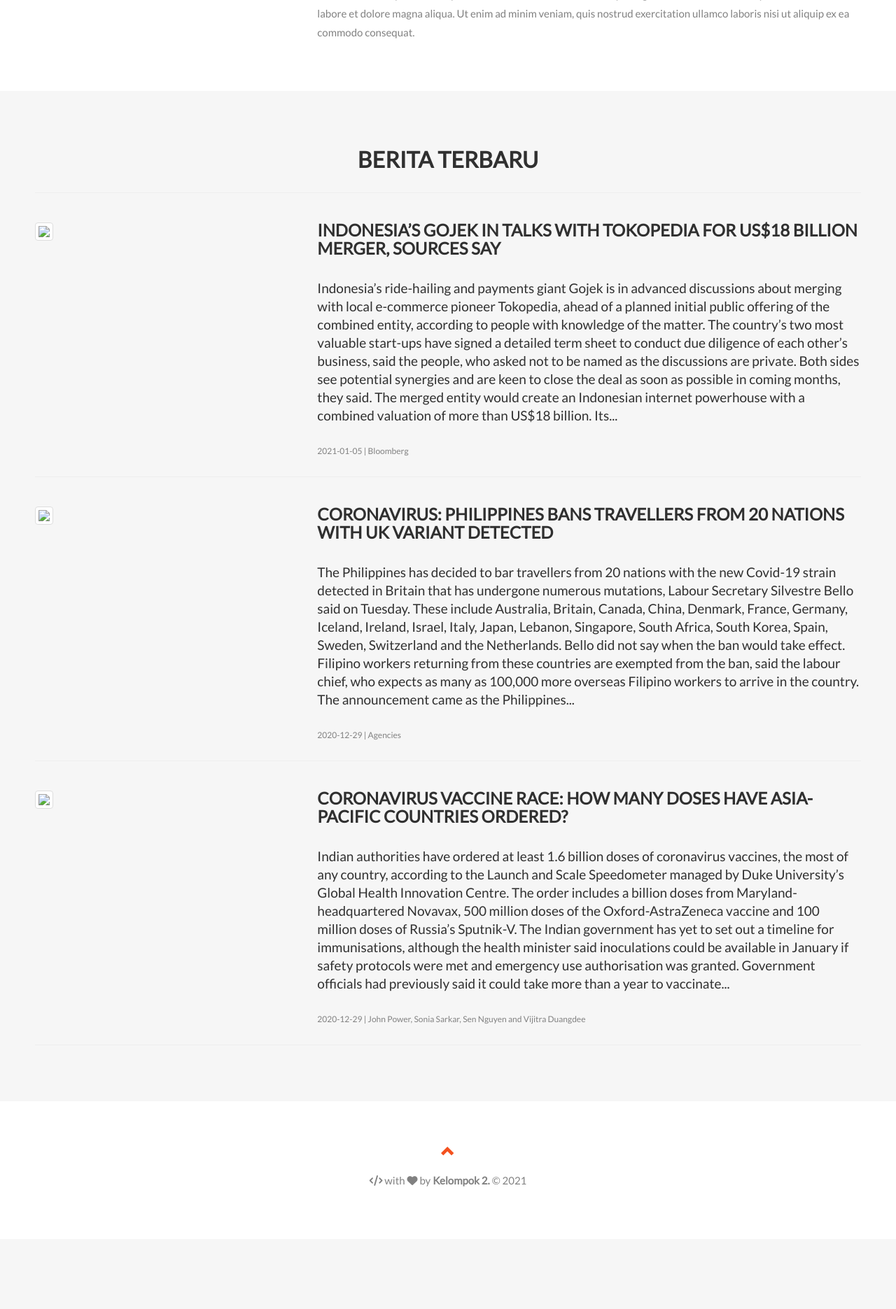
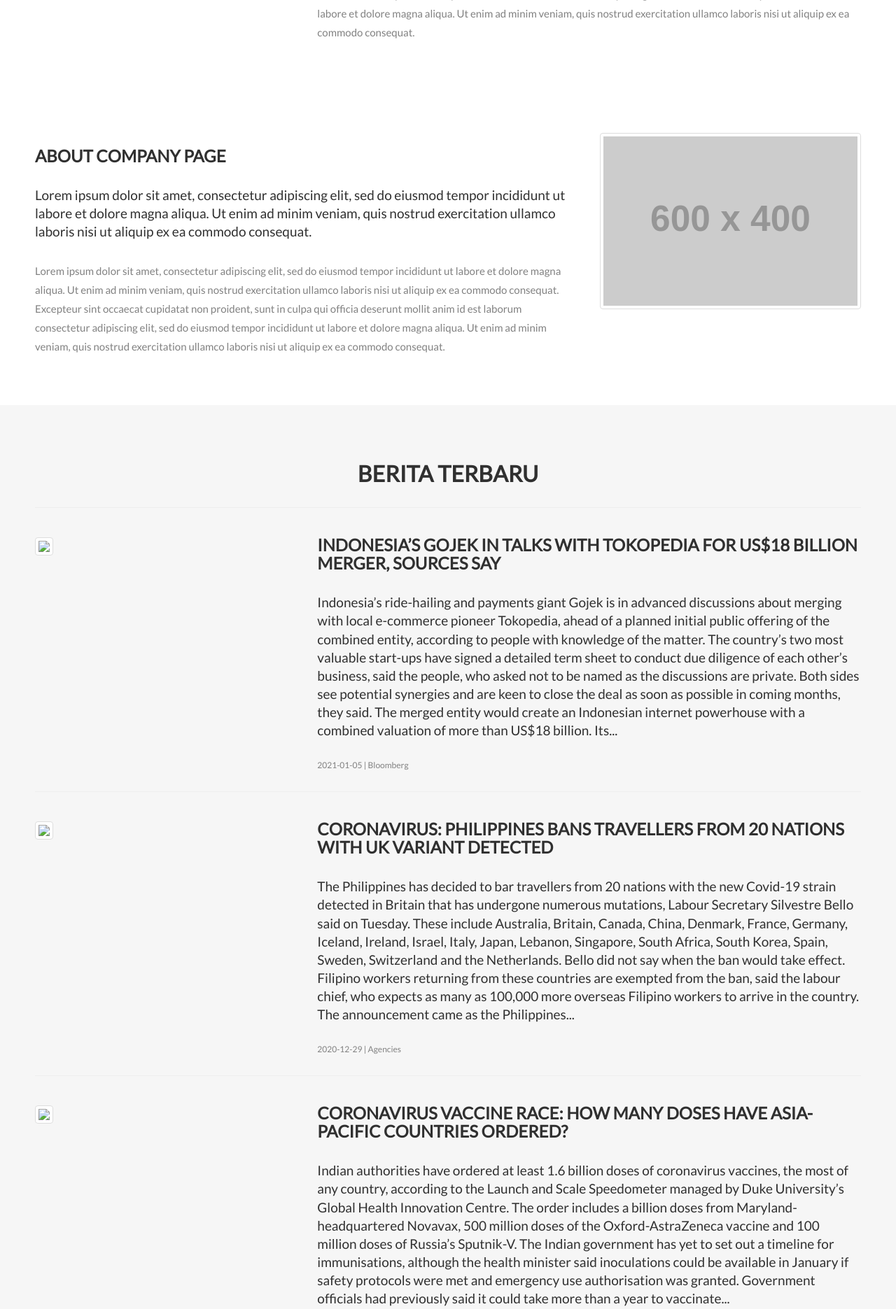
Before and after one commit to luthfeew/python-webapp, a Flask app: page / in a window 1280 px wide. Shown: the part 1172-3043 px from the top of the page at 70% size. Before the commit the page ends 2868 px from the top, so only its background shows below. Run offline with Flask 2, Linux system fonts and the light colour scheme; data comes from the database, SQL or seed files in the repository; grey boxes labelled with a size stand in for pictures from a placeholder-image service; some libraries are stand-ins or nearby versions.

Commit message:
static to 3

```diff
--- a/templates/index.html
+++ b/templates/index.html
@@ -60,6 +60,26 @@
     </div>
 </div>
 
+<div class="container-fluid">
+    <div class="row">
+        <div class="col-sm-8">
+            <h2>About Company Page</h2>
+            <h4>Lorem ipsum dolor sit amet, consectetur adipiscing elit, sed do eiusmod tempor incididunt ut labore et
+                dolore magna aliqua. Ut enim ad minim veniam, quis nostrud exercitation ullamco laboris nisi ut aliquip
+                ex ea commodo consequat.</h4>
+            <p>Lorem ipsum dolor sit amet, consectetur adipiscing elit, sed do eiusmod tempor incididunt ut labore et
+                dolore magna aliqua. Ut enim ad minim veniam, quis nostrud exercitation ullamco laboris nisi ut aliquip
+                ex ea commodo consequat. Excepteur sint occaecat cupidatat non proident, sunt in culpa qui officia
+                deserunt mollit anim id est laborum consectetur adipiscing elit, sed do eiusmod tempor incididunt ut
+                labore et dolore magna aliqua. Ut enim ad minim veniam, quis nostrud exercitation ullamco laboris nisi
+                ut aliquip ex ea commodo consequat.</p>
+        </div>
+        <div class="col-sm-4">
+            <img src="https://dummyimage.com/600x400/000/fff" class="img-thumbnail">
+        </div>
+    </div>
+</div>
+
 <div id="dinamis" class="container-fluid bg-grey">
     <h1 class="text-center">Berita Terbaru</h1>
     <hr>
@@ -74,7 +94,8 @@
             <h4>{{row["isi"] | truncate(700)}}</h4>
             <h6>{{row["tanggal"]}} | {{row["penulis"]}}</h6>
         </div>
-    </div><hr>
+    </div>
+    <hr>
     {% endfor %}
 
 </div>
```
